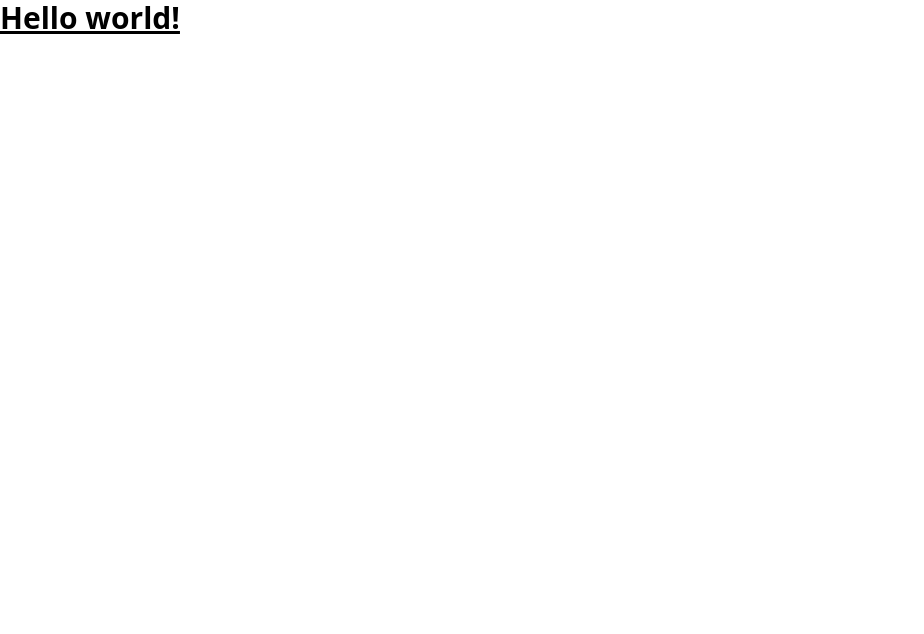
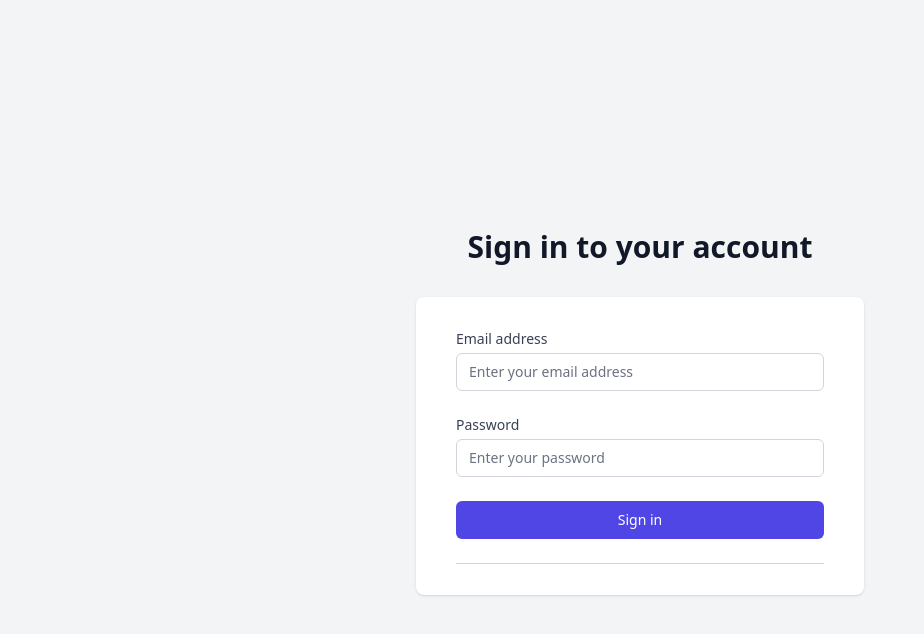
Before and after one commit to cfgmumbai24/Team-40, a React (Vite) app in the folder gramhunar/frontend/: page / in a window 1280 px wide. Shown: the top 634 px of the page, without its empty margins (0-924 px from the left). Built offline with nearby package versions, Linux system fonts and the light colour scheme.

Commit message:
cerate login ui

```diff
--- a/gramhunar/frontend/src/Components/Login.jsx
+++ b/gramhunar/frontend/src/Components/Login.jsx
@@ -1,7 +1,77 @@
+import { useState } from "react";
+
 const Login = () => {
+  const [email, setEmail] = useState("");
+  const [password, setPassword] = useState("");
   return (
     <>
-      <h1 className="text-3xl font-bold underline">Hello world!</h1>
+      <div class="min-h-screen bg-gray-100 flex flex-col justify-center py-12 sm:px-6 lg:px-8">
+        <div class="sm:mx-auto sm:w-full sm:max-w-md">
+          <h2 class="mt-6 text-center text-3xl font-extrabold text-gray-900">Sign in to your account</h2>
+        </div>
+
+        <div class="mt-8 sm:mx-auto sm:w-full sm:max-w-md">
+          <div class="bg-white py-8 px-4 shadow sm:rounded-lg sm:px-10">
+            <form class="space-y-6" action="#" method="POST">
+              <div>
+                <label for="email" class="block text-sm font-medium text-gray-700">
+                  Email address
+                </label>
+                <div class="mt-1">
+                  <input
+                    value={email}
+                    onChange={(e) => {
+                      setEmail(e.target.value);
+                    }}
+                    id="email"
+                    name="email"
+                    type="email"
+                    autocomplete="email"
+                    class="appearance-none rounded-md relative block w-full px-3 py-2 border border-gray-300 placeholder-gray-500 text-gray-900 focus:outline-none focus:ring-indigo-500 focus:border-indigo-500 focus:z-10 sm:text-sm"
+                    placeholder="Enter your email address"
+                  />
+                </div>
+              </div>
+
+              <div>
+                <label for="password" class="block text-sm font-medium text-gray-700">
+                  Password
+                </label>
+                <div class="mt-1">
+                  <input
+                    value={password}
+                    onChange={(e) => {
+                      setPassword(e.target.value);
+                    }}
+                    id="password"
+                    name="password"
+                    type="text"
+                    autocomplete="current-password"
+                    class="appearance-none rounded-md relative block w-full px-3 py-2 border border-gray-300 placeholder-gray-500 text-gray-900 focus:outline-none focus:ring-indigo-500 focus:border-indigo-500 focus:z-10 sm:text-sm"
+                    placeholder="Enter your password"
+                  />
+                </div>
+              </div>
+
+              <div>
+                <button
+                  type="submit"
+                  class="group relative w-full flex justify-center py-2 px-4 border border-transparent text-sm font-medium rounded-md text-white bg-indigo-600 hover:bg-indigo-700 focus:outline-none focus:ring-2 focus:ring-offset-2 focus:ring-indigo-500"
+                >
+                  Sign in
+                </button>
+              </div>
+            </form>
+            <div class="mt-6">
+              <div class="relative">
+                <div class="absolute inset-0 flex items-center">
+                  <div class="w-full border-t border-gray-300"></div>
+                </div>
+              </div>
+            </div>
+          </div>
+        </div>
+      </div>
     </>
   );
 };
```
Also changed, not shown: gramhunar/frontend/src/assets/bg-image-login.avif (added), gramhunar/frontend/src/assets/bg-image-login.jpg (added).
